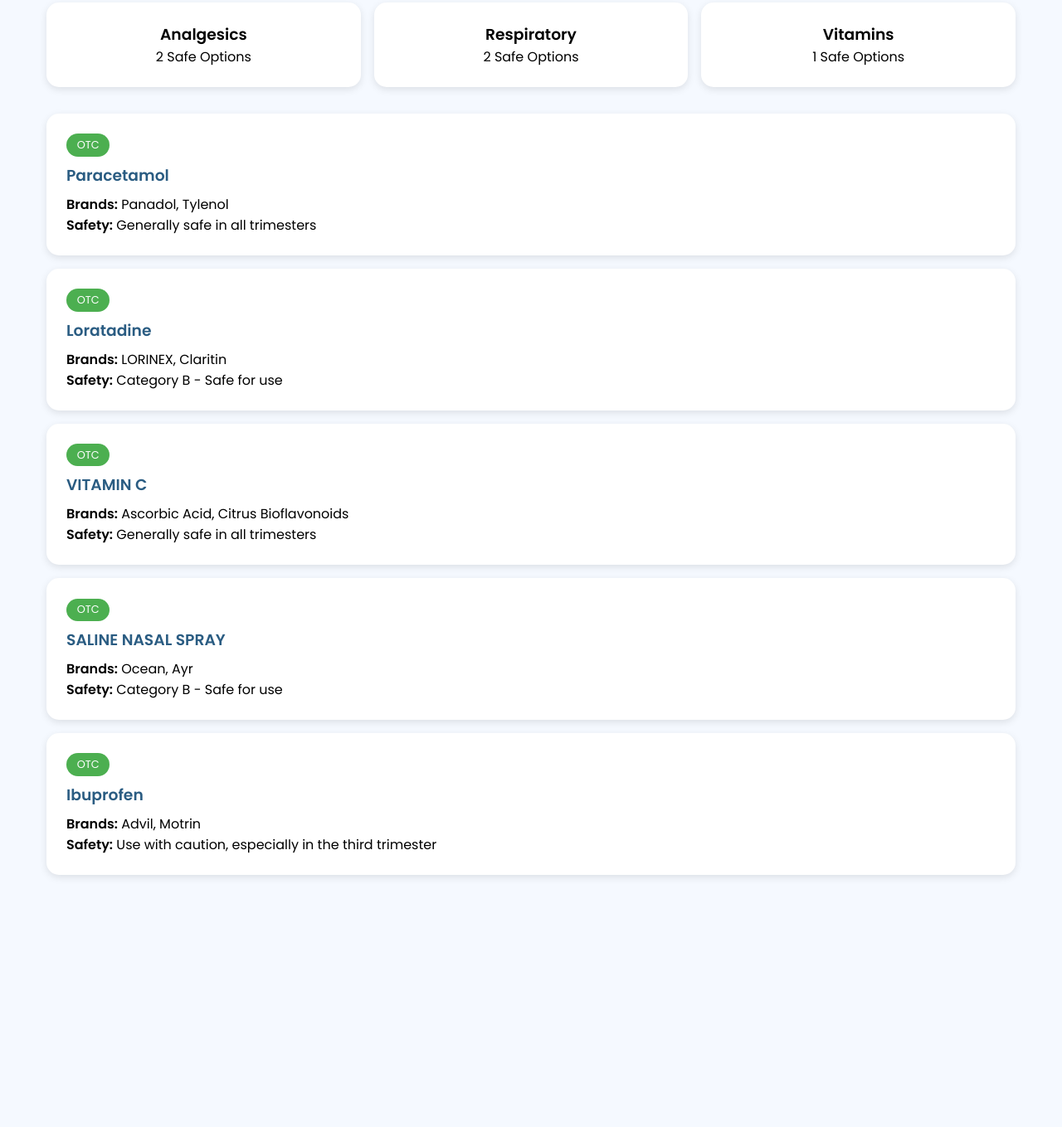
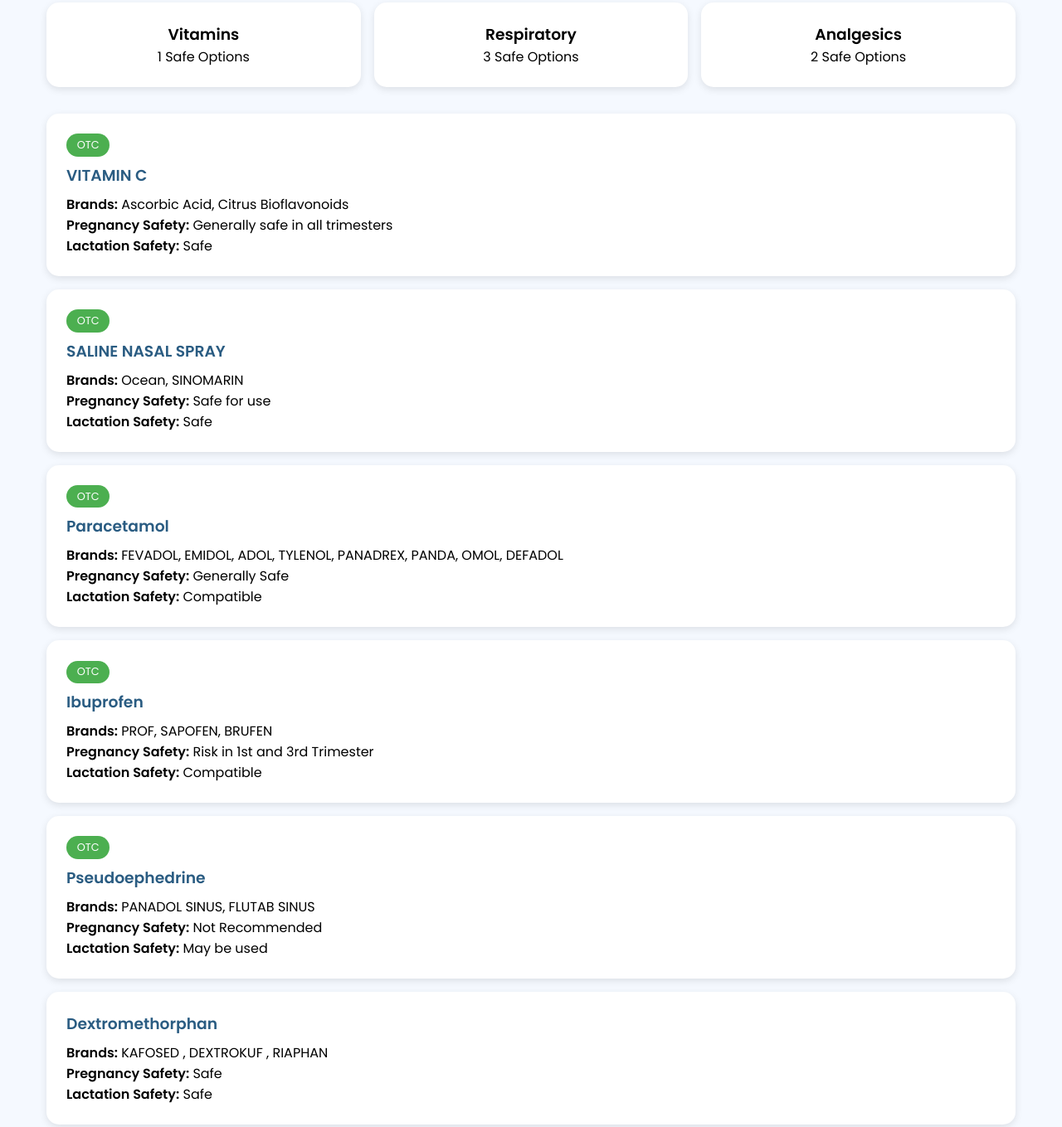
Before and after one commit to UPCTalentManagement/SafeDuringPregnancy, a plain HTML site: page index.html in a window 1280 px wide. Shown: the part 263-1622 px from the top of the page at 83% size. Before the commit the page ends 1350 px from the top, so only its background shows below. Drawn offline with Linux system fonts and the light colour scheme.

Commit message:
Add files via upload

```diff
--- a/drugs.json
+++ b/drugs.json
@@ -1,38 +1,61 @@
 
 [
-    {
-        "generic": "Paracetamol",
-        "tradeNames": ["Panadol", "Tylenol"],
-        "category": "Analgesics",
-        "pregnancySafety": "Generally safe in all trimesters",
-        "otc": true
-    },
-    {
-        "generic": "Loratadine",
-        "tradeNames": ["LORINEX", "Claritin"],
-        "category": "Respiratory",
-        "pregnancySafety": "Category B - Safe for use",
-        "otc": true
-    },
     {
         "generic": "VITAMIN C",
         "tradeNames": ["Ascorbic Acid", "Citrus Bioflavonoids"],
         "category": "Vitamins",
         "pregnancySafety": "Generally safe in all trimesters",
+        "Lactation":"Safe",
         "otc": true
     },
     {
         "generic": "SALINE NASAL SPRAY",
-        "tradeNames": ["Ocean", "Ayr"],
+        "tradeNames": ["Ocean", "SINOMARIN"],
         "category": "Respiratory",
-        "pregnancySafety": "Category B - Safe for use",
+        "pregnancySafety": "Safe for use",
+        "Lactation":"Safe",
         "otc": true
     },
     {
+        "generic": "Paracetamol",
+        "tradeNames": ["FEVADOL"," EMIDOL", "ADOL","TYLENOL","PANADREX"," PANDA"," OMOL"," DEFADOL"],
+        "category": "Analgesics",
+        "pregnancySafety": "Generally Safe",
+        "Lactation":" Compatible ",
+        "otc": true
+    },{
         "generic": "Ibuprofen",
-        "tradeNames": ["Advil", "Motrin"],
+        "tradeNames":["PROF"," SAPOFEN"," BRUFEN"],
         "category": "Analgesics",
-        "pregnancySafety": "Use with caution, especially in the third trimester",
+        "pregnancySafety": "Risk in 1st and 3rd Trimester ",
+        "Lactation": "Compatible",
+        "otc": true
+    },
+{
+        "generic": " Pseudoephedrine ",
+        "tradeNames": ["PANADOL SINUS"," FLUTAB SINUS"],
+        "category": "Respiratory",
+        "pregnancySafety": "Not Recommended",
+        "Lactation":"May be used",
+        "otc": true
+    },
+
+
+{
+        "generic": " Dextromethorphan ",
+        "tradeNames": ["KAFOSED ", " DEXTROKUF "," RIAPHAN"],
+        "category": "Respiratory",
+        "pregnancySafety": "Safe",
+        "Lactation":"Safe",
+        "otc": false
+    },
+    {
+        "generic": "Loratadine",
+        "tradeNames": ["LORINEX", "CLARITIN"," CLARA"],
+        "category": "Respiratory",
+        "pregnancySafety": "May be used",
+        "Lactation": "Probably compatible",
         "otc": true
     }
+
 ]
--- a/script.js
+++ b/script.js
@@ -70,7 +70,8 @@ function displayResults(results) {
             ${drug.otc ? '<div class="otc-tag">OTC</div>' : ''}
             <h3>${drug.generic}</h3>
             <p><strong>Brands:</strong> ${drug.tradeNames.join(', ')}</p>
-            <p><strong>Safety:</strong> ${drug.pregnancySafety}</p>
+            <p><strong>Pregnancy Safety:</strong> ${drug.pregnancySafety}</p>
+            <p><strong>Lactation Safety:</strong> ${drug.Lactation}</p>
         `;
         container.appendChild(card);
     });
```
Also changed, not shown: category.html (+2 -1 lines).
